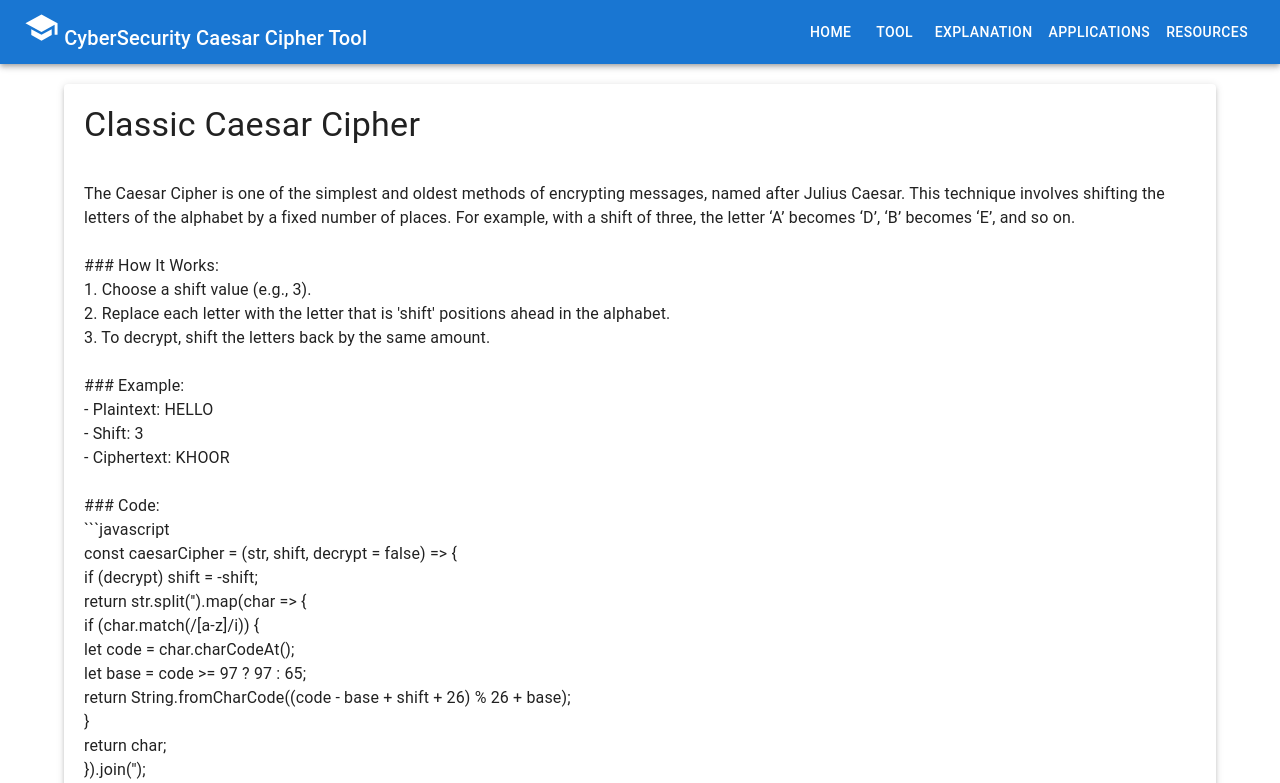
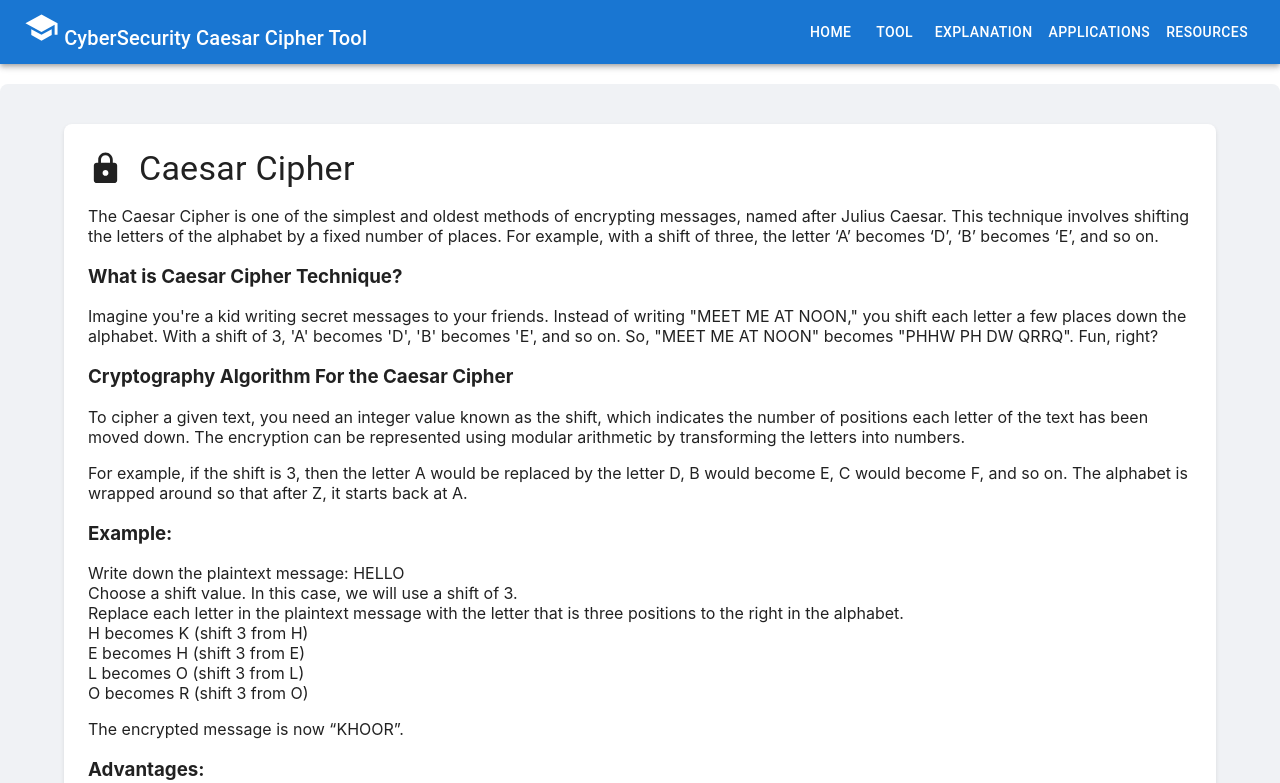
Before and after one commit to Varsha333175/caesar-cipher-tool, a React (Create React App) app: page /caesar-cipher-tool/explanation in a window 1280 px wide. Shown: the top 783 px of the page. Built offline with nearby package versions, Linux system fonts and the light colour scheme.

Commit message:
l all good

```diff
--- a/src/components/Explanation.js
+++ b/src/components/Explanation.js
@@ -1,163 +1,289 @@
 import React from 'react';
-import { Container, Typography, Paper } from '@mui/material';
+import { Container, Typography, Box, Paper } from '@mui/material';
+import LockIcon from '@mui/icons-material/Lock';
+import KeyIcon from '@mui/icons-material/VpnKey';
+import HistoryIcon from '@mui/icons-material/History';
+import LightbulbIcon from '@mui/icons-material/Lightbulb';
 import styled from '@emotion/styled';
+import ReactMarkdown from 'react-markdown';
+import { Prism as SyntaxHighlighter } from 'react-syntax-highlighter';
+import { materialDark } from 'react-syntax-highlighter/dist/esm/styles/prism';
 
-const ExplanationContainer = styled.div`
+const Section = styled(Box)`
+  margin: 20px 0;
   padding: 20px;
+  background-color: #f0f2f5;
+  border-radius: 8px;
 `;
+
+const ExplanationBox = styled(Paper)`
+  padding: 24px;
+  margin: 20px 0;
+  background-color: #ffffff;
+  border-radius: 8px;
+  box-shadow: 0 2px 4px rgba(0, 0, 0, 0.1);
+`;
+
+const HeaderBox = styled(Box)`
+  display: flex;
+  align-items: center;
+  margin-bottom: 16px;
+`;
+
+const CodeBlock = ({ value }) => (
+  <SyntaxHighlighter style={materialDark} language="javascript">
+    {value}
+  </SyntaxHighlighter>
+);
+
+const renderers = {
+  code: CodeBlock,
+};
 
 const explanations = {
   caesar: {
-    title: "Classic Caesar Cipher",
+    title: "Caesar Cipher",
+    icon: <LockIcon fontSize="large" />,
     description: `
 The Caesar Cipher is one of the simplest and oldest methods of encrypting messages, named after Julius Caesar. This technique involves shifting the letters of the alphabet by a fixed number of places. For example, with a shift of three, the letter ‘A’ becomes ‘D’, ‘B’ becomes ‘E’, and so on.
 
-      ### How It Works:
-      1. Choose a shift value (e.g., 3).
-      2. Replace each letter with the letter that is 'shift' positions ahead in the alphabet.
-      3. To decrypt, shift the letters back by the same amount.
+### What is Caesar Cipher Technique?
+Imagine you're a kid writing secret messages to your friends. Instead of writing "MEET ME AT NOON," you shift each letter a few places down the alphabet. With a shift of 3, 'A' becomes 'D', 'B' becomes 'E', and so on. So, "MEET ME AT NOON" becomes "PHHW PH DW QRRQ". Fun, right?
+
+### Cryptography Algorithm For the Caesar Cipher
+To cipher a given text, you need an integer value known as the shift, which indicates the number of positions each letter of the text has been moved down. The encryption can be represented using modular arithmetic by transforming the letters into numbers.
+
+For example, if the shift is 3, then the letter A would be replaced by the letter D, B would become E, C would become F, and so on. The alphabet is wrapped around so that after Z, it starts back at A.
 
 ### Example:
-      - Plaintext: HELLO
-      - Shift: 3
-      - Ciphertext: KHOOR
+- Write down the plaintext message: HELLO
+- Choose a shift value. In this case, we will use a shift of 3.
+- Replace each letter in the plaintext message with the letter that is three positions to the right in the alphabet.
+  - H becomes K (shift 3 from H)
+  - E becomes H (shift 3 from E)
+  - L becomes O (shift 3 from L)
+  - O becomes R (shift 3 from O)
 
-      ### Code:
-      \`\`\`javascript
-      const caesarCipher = (str, shift, decrypt = false) => {
-        if (decrypt) shift = -shift;
-        return str.split('').map(char => {
-          if (char.match(/[a-z]/i)) {
-            let code = char.charCodeAt();
-            let base = code >= 97 ? 97 : 65;
-            return String.fromCharCode((code - base + shift + 26) % 26 + base);
-          }
-          return char;
-        }).join('');
-      };
-      \`\`\`
+The encrypted message is now “KHOOR”.
+
+### Advantages:
+- Easy to implement and use, making it suitable for beginners.
+- Can be physically implemented with rotating disks or cards.
+- Requires only a small set of pre-shared information.
+- Can be modified easily to create a more secure variant.
+
+### Disadvantages:
+- Not secure against modern decryption methods.
+- Vulnerable to brute force attacks.
+- Not suitable for long text encryption as it is easy to crack.
+- Does not provide confidentiality, integrity, and authenticity.
+
+### Fun Fact:
+Did you know Julius Caesar used this cipher to send messages to his generals? Imagine him saying, "Hey, let's meet at the battlefield," but in ciphered text!
+
+### Frequently Asked Questions (FAQs):
+**What is the Caesar cipher in cryptography?**
+The Caesar Cipher, used by Julius Caesar around 58 BC, is a method that scrambles a message by shifting its letters. For example, shifting ‘A’ by three positions makes it ‘D’. To read the message, the receiver reverses this shift.
+
+**What is an example of decryption in Caesar cipher?**
+An example of decryption in the Caesar cipher is decrypting the message KHOOR. If the original shift used to encrypt the message was 3, you would reverse this by shifting each letter back by 3 places in the alphabet. Thus, K shifts to H, H to E, O to L, and R to O, revealing the decrypted message: HELLO.
+
+**What are keys in Caesar cipher?**
+In the Caesar cipher, the key is a letter that shows how many places to shift each letter in the message. For example, a key D means “shift 3 places,” and a key M means “shift 12 places.” A key A means “do not shift,” and a key Z means either “shift 25 places” or “shift one place backwards.”
     `,
   },
-  rot13: {
-    title: "ROT13 Cipher",
+  vigenere: {
+    title: "Vigenère Cipher",
+    icon: <KeyIcon fontSize="large" />,
     description: `
-      The ROT13 Cipher is a special case of the Caesar Cipher with a shift of 13. This means that each letter is shifted 13 places forward in the alphabet. For example, 'A' becomes 'N', 'B' becomes 'O', and so on. Applying ROT13 twice returns the original text.
+The Vigenère Cipher is a method of encrypting alphabetic text by using a simple form of polyalphabetic substitution. This method uses a keyword to generate different Caesar Ciphers for different letters in the message.
 
-      ### How It Works:
-      1. Shift each letter by 13 positions.
-      2. Since the alphabet has 26 letters, applying ROT13 again restores the original text.
+### What is Vigenère Cipher Technique?
+Imagine you're using a secret code word to send messages to your friends. Each letter in your message is shifted by a different amount, determined by the letters in the keyword. It's like a Caesar Cipher, but with a twist!
 
 ### Example:
-      - Plaintext: HELLO
-      - Ciphertext: URYYB
+- **Plaintext:** ATTACKATDAWN
+- **Keyword:** LEMON
 
-      ### Code:
-      \`\`\`javascript
-      const rot13Cipher = (str) => {
-        return caesarCipher(str, 13);
-      };
-      \`\`\`
+To encrypt, we repeat the keyword to match the length of the plaintext:
+LEMONLEMONLE
+
+Next, we shift each letter of the plaintext by the number of positions defined by the corresponding letter of the keyword (A=0, B=1, ..., Z=25).
+
+**Encryption:**
+- A (shift by L) → L
+- T (shift by E) → X
+- T (shift by M) → F
+- A (shift by O) → O
+- C (shift by N) → P
+- K (shift by L) → V
+- A (shift by E) → E
+- T (shift by M) → F
+- D (shift by O) → R
+- A (shift by N) → N
+- W (shift by L) → H
+- N (shift by E) → R
+
+**Ciphertext:** LXFOPVEFRNHR
+
+### Advantages:
+- Harder to break than Caesar Cipher due to the use of multiple shifts.
+- Effective for encrypting longer texts.
+
+### Disadvantages:
+- Still susceptible to frequency analysis if the keyword is known or guessed.
+- Requires a shared keyword between sender and receiver.
+
+### Fun Fact:
+The Vigenère Cipher was once considered unbreakable and was known as "le chiffre indéchiffrable" (the indecipherable cipher) until it was broken in the 19th century.
+
+### Frequently Asked Questions (FAQs):
+**What is the Vigenère cipher?**
+The Vigenère Cipher is a method of encrypting alphabetic text by using a keyword to apply a series of Caesar Ciphers to the plaintext.
+
+**How do you encrypt using the Vigenère cipher?**
+To encrypt using the Vigenère cipher, align the keyword with the plaintext, then shift each letter of the plaintext by the number of positions defined by the corresponding letter of the keyword.
+
+**What makes the Vigenère cipher more secure than the Caesar cipher?**
+The Vigenère cipher is more secure than the Caesar cipher because it uses multiple shifts, making it harder to break through simple brute force attacks.
     `,
   },
   atbash: {
     title: "Atbash Cipher",
+    icon: <HistoryIcon fontSize="large" />,
     description: `
-      The Atbash Cipher is a substitution cipher where each letter of the alphabet is mapped to its reverse. For example, 'A' becomes 'Z', 'B' becomes 'Y', and so on. It’s a very simple cipher and was originally used for the Hebrew alphabet.
+The Atbash Cipher is a simple substitution cipher originally used for the Hebrew alphabet. In the Atbash cipher, each letter of the alphabet is mapped to its reverse.
 
-      ### How It Works:
-      1. Each letter is replaced by its reverse in the alphabet (A -> Z, B -> Y).
-      2. This is symmetrical, so applying it again restores the original text.
+### What is Atbash Cipher Technique?
+Imagine writing the alphabet in order from A to Z, and then writing it backwards from Z to A directly below it. Each letter in the original alphabet is replaced with its reverse counterpart.
 
 ### Example:
-      - Plaintext: HELLO
-      - Ciphertext: SVOOL
+- **Plaintext:** HELLO
+- **Ciphertext:** SVOOL
 
-      ### Code:
-      \`\`\`javascript
-      const atbashCipher = (str) => {
-        return str.split('').map(char => {
-          if (char.match(/[a-z]/i)) {
-            let code = char.charCodeAt();
-            let base = code >= 97 ? 97 : 65;
-            return String.fromCharCode(base + 25 - (code - base));
-          }
-          return char;
-        }).join('');
-      };
-      \`\`\`
+**Encryption and Decryption:**
+- A ↔ Z
+- B ↔ Y
+- C ↔ X
+- D ↔ W
+- ...
+
+### Advantages:
+- Simple to use and understand.
+- No need for a key or complex calculations.
+
+### Disadvantages:
+- Very easy to break as it has only one possible key.
+- Provides no real security in modern contexts.
+
+### Fun Fact:
+The Atbash Cipher was used in the Book of Jeremiah in the Bible! So, it has a long history.
+
+### Frequently Asked Questions (FAQs):
+**What is the Atbash cipher?**
+The Atbash cipher is a simple substitution cipher that maps each letter of the alphabet to its reverse (A ↔ Z, B ↔ Y, etc.).
+
+**How do you encrypt and decrypt using the Atbash cipher?**
+To encrypt or decrypt using the Atbash cipher, replace each letter in the plaintext with its reverse in the alphabet.
+
+**Why is the Atbash cipher not secure?**
+The Atbash cipher is not secure because it has only one possible key and provides no real security against modern cryptographic attacks.
     `,
   },
   affine: {
     title: "Affine Cipher",
+    icon: <LightbulbIcon fontSize="large" />,
     description: `
-      The Affine Cipher combines both multiplication and addition for the transformation of letters. It uses the formula E(x) = (ax + b) mod 26 for encryption, where 'a' and 'b' are keys. Decryption uses the formula D(x) = a^-1(x - b) mod 26.
+The Affine Cipher is a type of monoalphabetic substitution cipher, where each letter in an alphabet is mapped to its numeric equivalent, encrypted using a mathematical function, and converted back to a letter.
 
-      ### How It Works:
-      1. Choose keys 'a' and 'b'. (Example: a = 5, b = 8)
-      2. For each letter, calculate its encrypted form using E(x) = (ax + b) mod 26.
-      3. To decrypt, use the modular inverse of 'a' and the formula D(x) = a^-1(x - b) mod 26.
+### What is Affine Cipher Technique?
+The encryption function for an Affine Cipher is:
+\[ E(x) = (ax + b) \mod 26 \]
+
+Here, 'a' and 'b' are keys chosen such that 'a' and 26 are coprime.
 
 ### Example:
-      - Plaintext: HELLO
-      - Keys: a = 5, b = 8
-      - Ciphertext: ZEBBW
+- **Plaintext:** HELLO
+- **Keys:** a=5, b=8
 
-      ### Code:
-      \`\`\`javascript
-      const affineCipher = (str, a, b, decrypt = false) => {
-        const modInverse = (a, m) => {
-          a = a % m;
-          for (let x = 1; x < m; x++) {
-            if ((a * x) % m === 1) return x;
-          }
-        };
-        const aInv = modInverse(a, 26);
-        return str.split('').map(char => {
-          if (char.match(/[a-z]/i)) {
-            let code = char.charCodeAt();
-            let base = code >= 97 ? 97 : 65;
-            let x = code - base;
-            let transformedChar = decrypt ?
-              String.fromCharCode((aInv * (x - b + 26)) % 26 + base) :
-              String.fromCharCode((a * x + b) % 26 + base);
-            return transformedChar;
-          }
-          return char;
-        }).join('');
-      };
-      \`\`\`
+First, convert each letter to its numeric equivalent (A=0, B=1, ..., Z=25):
+- H = 7
+- E = 4
+- L = 11
+- O = 14
+
+Next, apply the encryption function:
+- E(H) = (5*7 + 8) mod 26 = 17 (R)
+- E(E) = (5*4 + 8) mod 26 = 2 (C)
+- E(L) = (5*11 + 8) mod 26 = 11 (L)
+- E(O) = (5*14 + 8) mod 26 = 0 (A)
+
+**Ciphertext:** RCLLA
+
+### Decryption:
+The decryption function is:
+\[ D(x) = a^{-1} (x - b) \mod 26 \]
+
+Where \( a^{-1} \) is the modular multiplicative inverse of 'a' modulo 26.
+
+### Advantages:
+- More secure than simple substitution ciphers.
+- Uses mathematical functions for encryption and decryption.
+
+### Disadvantages:
+- Requires the keys 'a' and 'b' to be shared securely.
+- Not as secure as modern encryption techniques.
+
+### Fun Fact:
+Affine Ciphers are like secret recipes! Imagine you have a secret recipe where you mix ingredients (letters) in a special way using two secret spices (keys 'a' and 'b').
+
+### Frequently Asked Questions (FAQs):
+**What is the Affine cipher?**
+The Affine Cipher is a substitution cipher that uses a mathematical function to encrypt each letter of the plaintext.
+
+**How do you encrypt using the Affine cipher?**
+To encrypt using the Affine cipher, convert each letter to its numeric equivalent, apply the encryption function, and convert it back to a letter.
+
+**Why are 'a' and 26 required to be coprime in the Affine cipher?**
+'a' and 26 must be coprime to ensure that the encryption function is reversible and a unique decryption function exists.
     `,
   },
 };
 
 const Explanation = ({ cipherType }) => {
   const explanation = explanations[cipherType];
+
   if (!explanation) {
     return (
-      <ExplanationContainer>
+      <Section>
         <Container>
+          <ExplanationBox>
             <Typography variant="h4" gutterBottom>No Cipher Selected</Typography>
             <Typography variant="body1" paragraph>
               Please select a cipher type to see its explanation.
             </Typography>
+          </ExplanationBox>
         </Container>
-      </ExplanationContainer>
+      </Section>
     );
   }
 
   return (
-    <ExplanationContainer>
+    <Section>
       <Container>
-        <Paper elevation={3} style={{ padding: '20px' }}>
-          <Typography variant="h4" gutterBottom>{explanation.title}</Typography>
-          <Typography variant="body1" paragraph>
-            {explanation.description.split('\n').map((line, index) => (
-              <span key={index}>{line}<br /></span>
-            ))}
+        <ExplanationBox>
+          <HeaderBox>
+            {explanation.icon}
+            <Typography variant="h4" sx={{ ml: 2 }}>
+              {explanation.title}
             </Typography>
-        </Paper>
+          </HeaderBox>
+          <ReactMarkdown components={renderers}>
+            {explanation.description}
+          </ReactMarkdown>
+        </ExplanationBox>
       </Container>
-    </ExplanationContainer>
+    </Section>
   );
 };
 
--- a/src/components/Home.js
+++ b/src/components/Home.js
@@ -6,24 +6,48 @@ import HomeIcon from '@mui/icons-material/Home';
 import cipherImage from '../assets/download.png';
 
 const Hero = styled.div`
+  display: flex;
+  flex-direction: column;
+  align-items: center;
+  justify-content: center;
+  height: 100vh;
+  background: url(${cipherImage}) no-repeat center center/cover;
+  position: relative;
+  color: #fff;
+  text-align: center;
   padding: 50px 20px;
-  text-align: center;
-  background: #f5f5f5;
+
+  &::before {
+    content: '';
+    position: absolute;
+    top: 0;
+    left: 0;
+    right: 0;
+    bottom: 0;
+    background: rgba(0, 0, 0, 0.6);
+    z-index: 1;
+  }
+`;
+
+const Content = styled.div`
+  position: relative;
+  z-index: 2;
 `;
 
 const Home = () => (
-  <Container>
+  <Container maxWidth="lg">
     <Hero>
+      <Content>
         <Typography variant="h2" component="h1" gutterBottom>
           <HomeIcon fontSize="large" /> Welcome to the CyberArk Caesar Cipher Tool
         </Typography>
         <Typography variant="h5" component="p" gutterBottom>
           Learn about the Caesar Cipher, try it yourself, and explore its history and applications.
         </Typography>
-      <img src={cipherImage} alt="Caesar Cipher Example" style={{ width: '100%', maxWidth: '400px', margin: '20px 0' }} />
-      <Button variant="contained" color="primary" component={Link} to="/tool">
+        <Button variant="contained" color="primary" component={Link} to="/tool" style={{ marginTop: '20px' }}>
           Try the Cipher Tool
         </Button>
+      </Content>
     </Hero>
   </Container>
 );
```
Also changed, not shown: src/theme.js (added, +24 -0 lines). Lines whose indentation alone changed are shown as unchanged.
